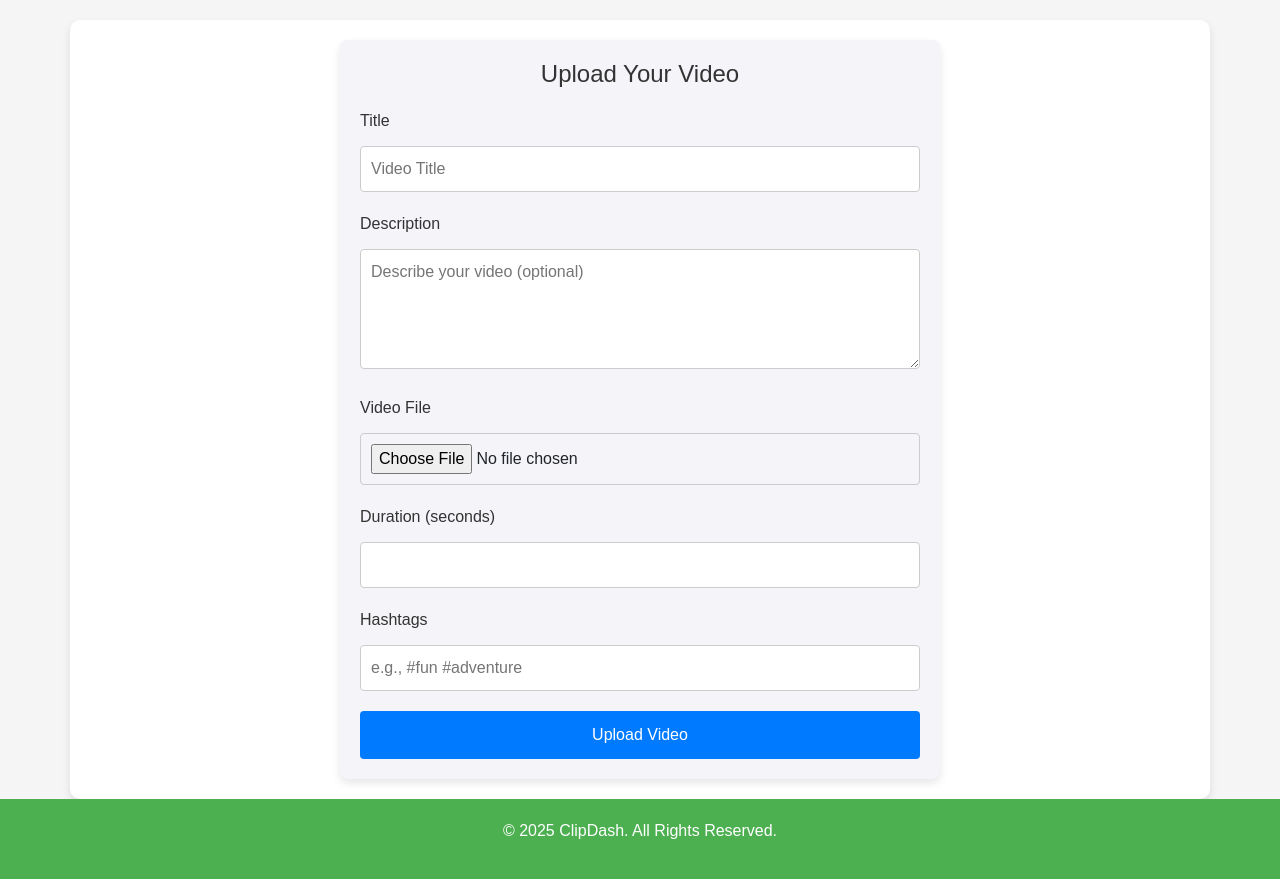
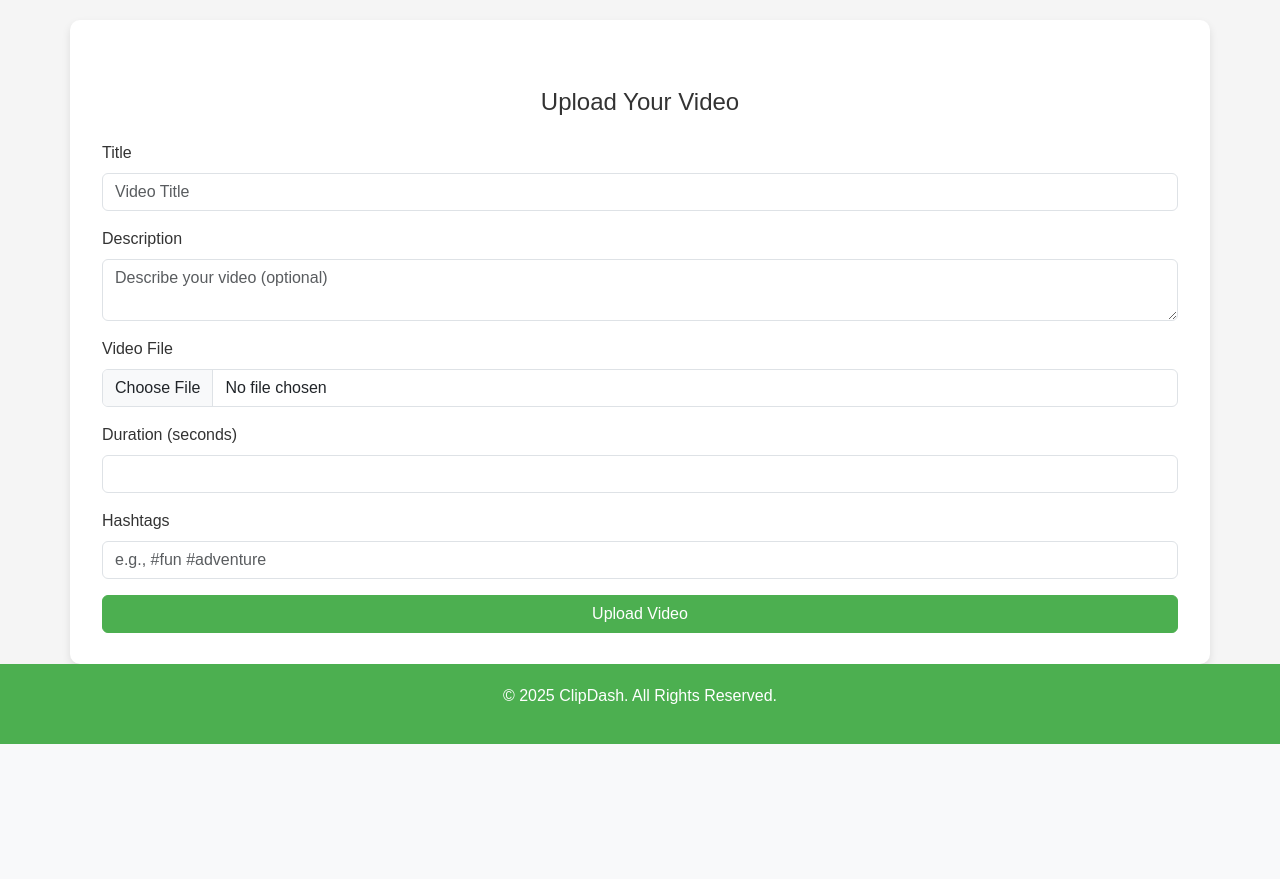
Before and after one commit to Mohib70/ClipDash, a Django app: page /upload_video/ in a window 1280 px wide. Shown: the part 56-935 px from the top of the page. After the commit the page ends 800 px from the top, so only its background shows below. Run offline with Django 5.2, Linux system fonts and the light colour scheme.

Commit message:
Update upload_video.html

```diff
--- a/templates/upload_video.html
+++ b/templates/upload_video.html
@@ -1,44 +1,54 @@
 {% extends 'base.html' %}
-
 {% load static %}
 {% block content %}
+<!-- Link to your custom styles -->
 <link rel="stylesheet" href="{% static 'styles/upload_video.css' %}">
-<div class="upload-container">
-    <h1>Upload Your Video</h1>
 
+<div class="container mt-5">
+    <h1 class="text-center mb-4">Upload Your Video</h1>
+
+    <!-- Form with Bootstrap classes -->
     <form id="upload-video-form" method="post" enctype="multipart/form-data">
         {% csrf_token %}
 
-        <div class="form-group">
-            <label for="title">Title</label>
-            <input type="text" id="title" name="title" placeholder="Video Title" required class="form-input">
+        <!-- Title input field with Bootstrap styling -->
+        <div class="mb-3">
+            <label for="title" class="form-label">Title</label>
+            <input type="text" id="title" name="title" placeholder="Video Title" required class="form-control">
         </div>
 
-        <div class="form-group">
-            <label for="content">Description</label>
-            <textarea id="content" name="content" placeholder="Describe your video (optional)" class="form-textarea"></textarea>
+        <!-- Description textarea with Bootstrap styling -->
+        <div class="mb-3">
+            <label for="content" class="form-label">Description</label>
+            <textarea id="content" name="content" placeholder="Describe your video (optional)" class="form-control"></textarea>
         </div>
 
-        <div class="form-group">
-            <label for="video-file">Video File</label>
-            <input type="file" id="video-file" name="video-file" accept="video/*" required class="form-input">
+        <!-- Video file input with Bootstrap styling -->
+        <div class="mb-3">
+            <label for="video-file" class="form-label">Video File</label>
+            <input type="file" id="video-file" name="video-file" accept="video/*" required class="form-control">
         </div>
 
-        <div class="form-group">
-            <label for="duration">Duration (seconds)</label>
-            <input type="number" id="duration" name="duration" min="1" required class="form-input">
+        <!-- Duration input field with Bootstrap styling -->
+        <div class="mb-3">
+            <label for="duration" class="form-label">Duration (seconds)</label>
+            <input type="number" id="duration" name="duration" min="1" required class="form-control">
         </div>
 
-        <div class="form-group">
-            <label for="hashtags">Hashtags</label>
-            <input type="text" id="hashtags" name="hashtags" placeholder="e.g., #fun #adventure" class="form-input">
+        <!-- Hashtags input field with Bootstrap styling -->
+        <div class="mb-3">
+            <label for="hashtags" class="form-label">Hashtags</label>
+            <input type="text" id="hashtags" name="hashtags" placeholder="e.g., #fun #adventure" class="form-control">
         </div>
 
-        <button type="submit" class="submit-button">Upload Video</button>
+        <!-- Submit button with Bootstrap styling -->
+        <button type="submit" class="btn btn-primary w-100">Upload Video</button>
     </form>
 
-    <div id="upload-success-message" class="success-message" style="display:none;">Video uploaded successfully!</div>
+    <!-- Success message (hidden by default) -->
+    <div id="upload-success-message" class="alert alert-success mt-3" style="display:none;">Video uploaded successfully!</div>
 </div>
 
+<!-- Link to custom JavaScript -->
 <script src="{% static 'js/upload_video.js' %}"></script>
 {% endblock %}
```
